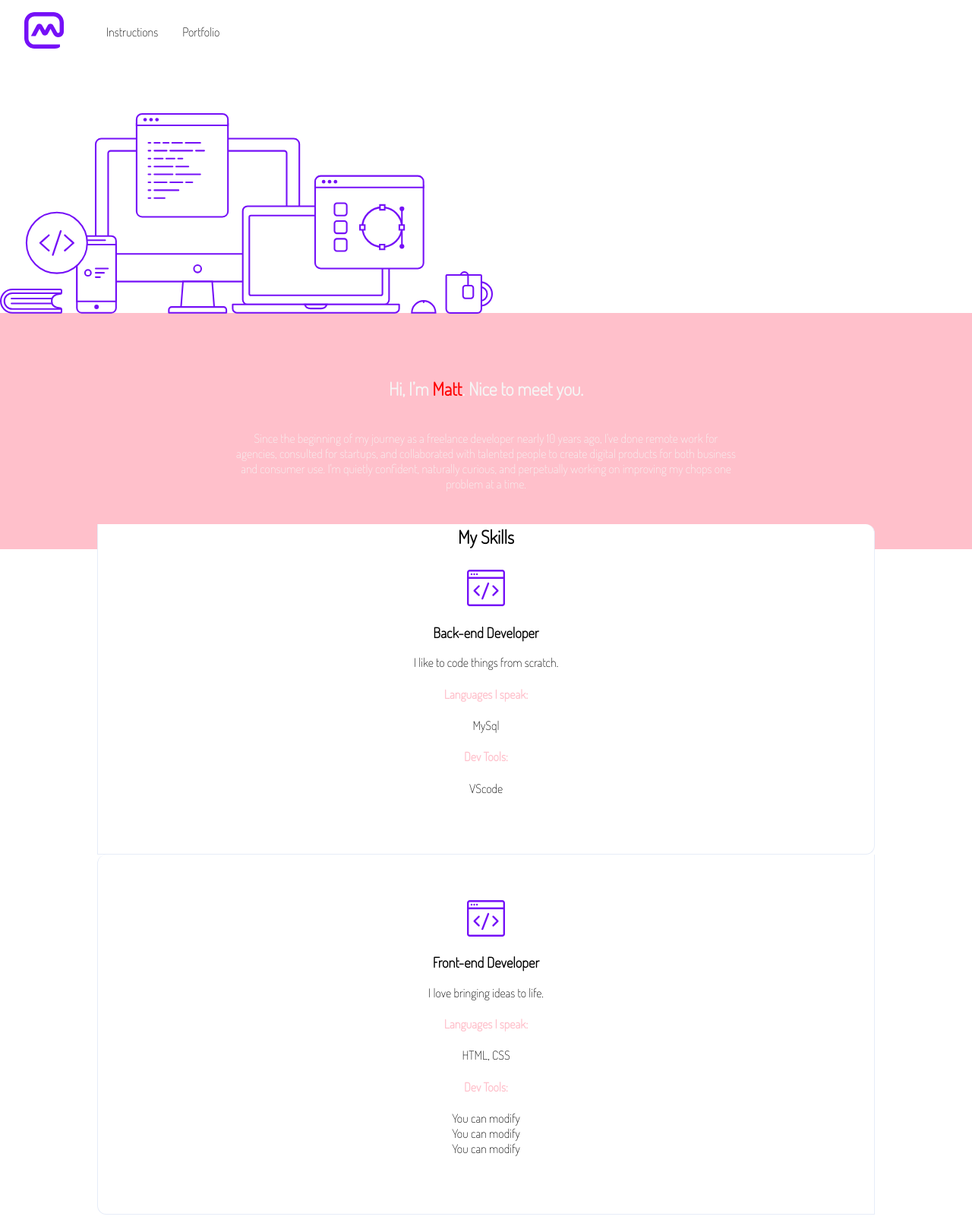
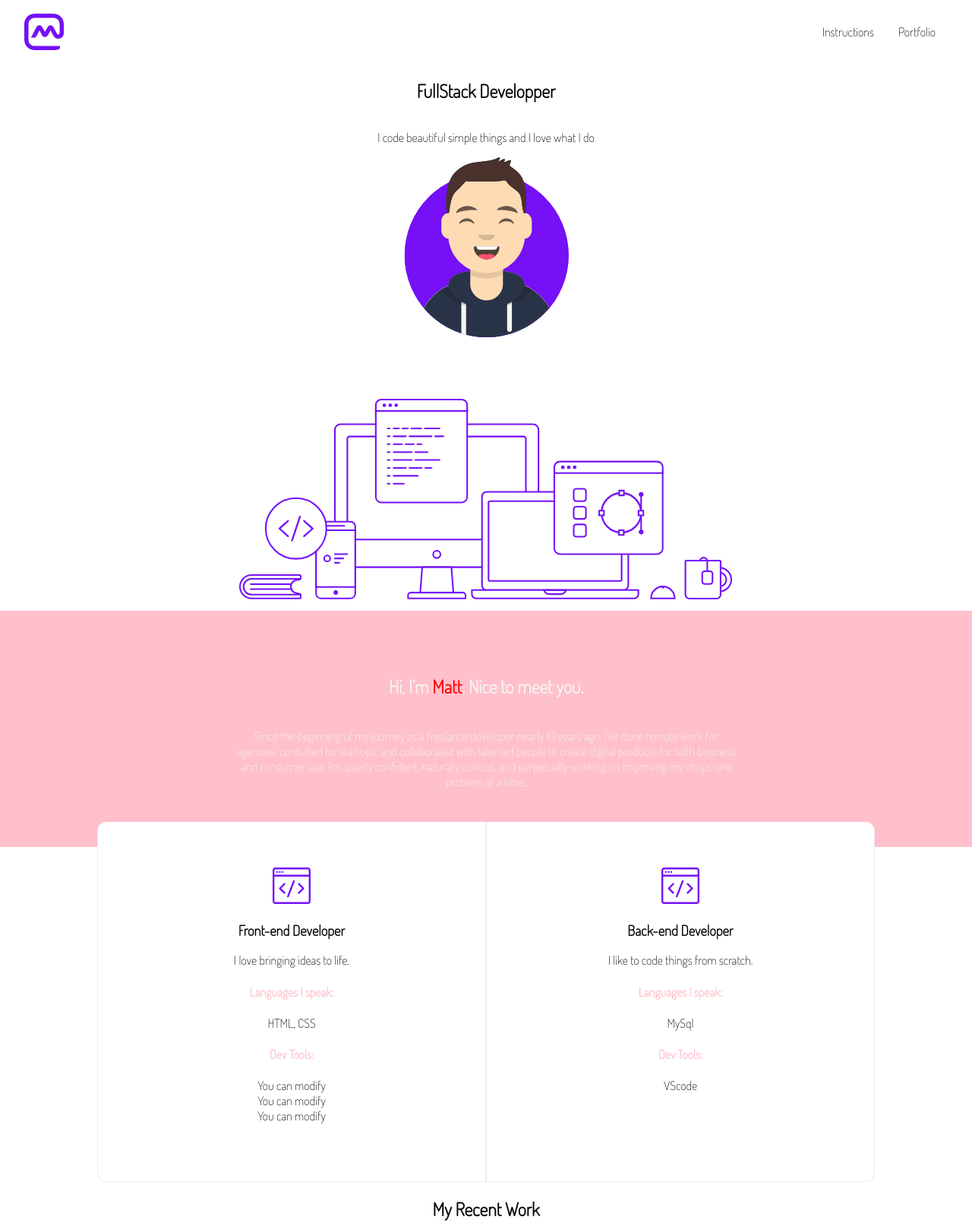
Before and after one commit to WildCodeSchool-2024-02/js-valence-checkpoint-1, a website: page site/portfolio.html in a window 1280 px wide. Shown: the top 1610 px of the page at 76% size. Drawn offline with Linux system fonts and the light colour scheme.

Commit message:
css fini

```diff
--- a/algo/4/theaterSieges.js
+++ b/algo/4/theaterSieges.js
@@ -18,7 +18,7 @@ exemple du résultat final :
 */
 
 function theaterSieges() {
-
+  // Your code here !
 }
 
 module.exports = theaterSieges;
--- a/site/css/portfolio.css
+++ b/site/css/portfolio.css
@@ -67,7 +67,7 @@ p {
     border-right: var(--styledBorder);
     border-bottom: var(--styledBorder);
     background-color: var(--cardColor);
-  padding: calc(var(--gutter) * 3.75) calc(var(--gutter)* 2.1875);
+    padding: calc(var(--gutter) * 3.75) calc(var(--gutter) * 2.1875);
     border-radius: var(--radius);
     text-align: var(--textAlign);
     box-shadow: var(--styledShadow);
@@ -108,3 +108,76 @@ p {
 .purple-text {
     color: var(--purple);
 }
+
+@media screen and (min-width: 700px) {
+    nav {
+        display: flex;
+        align-items: center;
+        justify-content: space-between;
+    }
+}
+
+.banner {
+    text-align: center;
+    padding-bottom: 1rem;
+}
+
+@media screen and (min-width: 700px) {
+    .banner {
+        flex-direction: column;
+        display: flex;
+        align-items: center;
+    }
+}
+
+.banner section {
+    display: none;
+}
+
+@media screen and (min-width: 700px) {
+    .banner section {
+        display: block;
+    }
+}
+
+.skills {
+    text-align: center;
+}
+
+.skills div {
+    display: flex;
+    flex-direction: column-reverse;
+}
+
+@media screen and (min-width: 700px) {
+    .skills div {
+        flex-direction: row-reverse;
+    }
+    .skills div section {
+        width: 50%;
+    }
+}
+
+.projects {
+    text-align: center;
+}
+
+.projects div {
+    display: flex;
+    flex-flow: column nowrap;
+}
+
+@media screen and (min-width: 700px) {
+    .projects div {
+        flex-flow: row wrap;
+        justify-content: center;
+    }
+}
+
+.box {
+    min-width: 17rem;
+}
+
+.box a.disabled {
+    opacity: 50%;
+}
--- a/site/portfolio.html
+++ b/site/portfolio.html
@@ -22,11 +22,17 @@
     <main>
       <!-- First banner with title, description, avatar and image desktop -->
       <!-- You can use the avatar image on the folder image -->
+      <div class="banner">
+        <h2>FullStack Developper</h2>
+        <p>I code beautiful simple things and I love what I do</p>
+        <img src="./image/avatar.svg" alt="avatar">
         <section>
           <figure class="desktop">
             <img src="image/desktop.svg" alt="desktop" />
           </figure>
         </section>
+      </div>
+
 
       <!-- Second banner with description of your name and your presentation -->
       <article>
@@ -37,9 +43,9 @@
       </article>
 
       <!-- Bloc of list of skill front end and back end -->
-
       <article class="skills">
         <h2 class="skills--title">My Skills</h2>
+        <div>
           <section class="column">
               <img src="image/frontend.svg" alt="" />
               <h3>Back-end Developer</h3>
@@ -64,12 +70,14 @@
                 <li>You can modify</li>
               </ul>
             </section>
+        </div>
       </article>
 
       <!-- Third banner with list of all your projects -->
       <article class="projects">
           <h2>My Recent Work</h2>
           <p>Here are a few projects I've worked on recently. Want to see more? Email me.</p>
+          <div>
             <section class="box">
               <img src="https://mattfarley.ca/img/logos/kybercore.svg" alt="logo-entreprise" />
               <p>Next level plug and play chassis systems for custom do-it-yourself lightsaber builds.</p>
@@ -90,6 +98,7 @@
               <p>A space and member management solution for coworking communities both big and small.</p>
               <a class="disabled" >Shutdown in 2017</a>
             </section>
+          </div>
       </article>
     </main>
     <footer class="description pink-bg">
```
Lines whose indentation alone changed are shown as unchanged.
